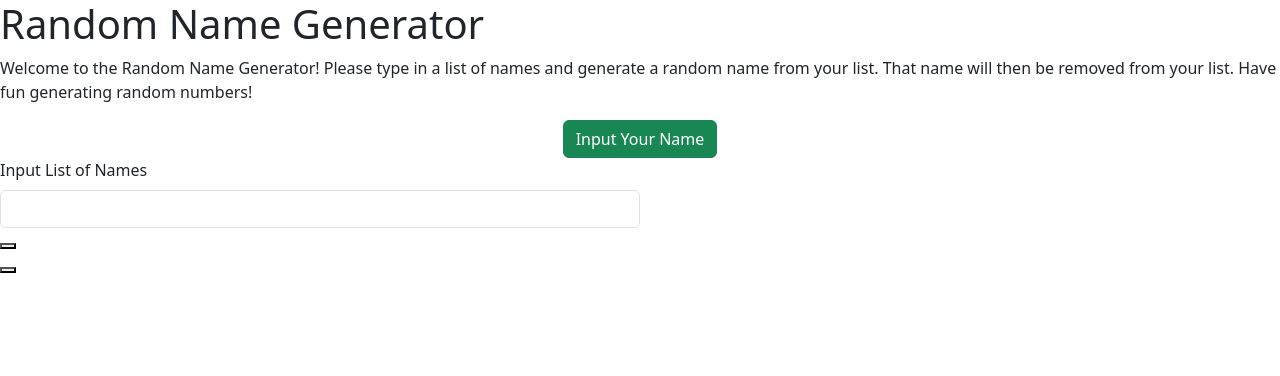
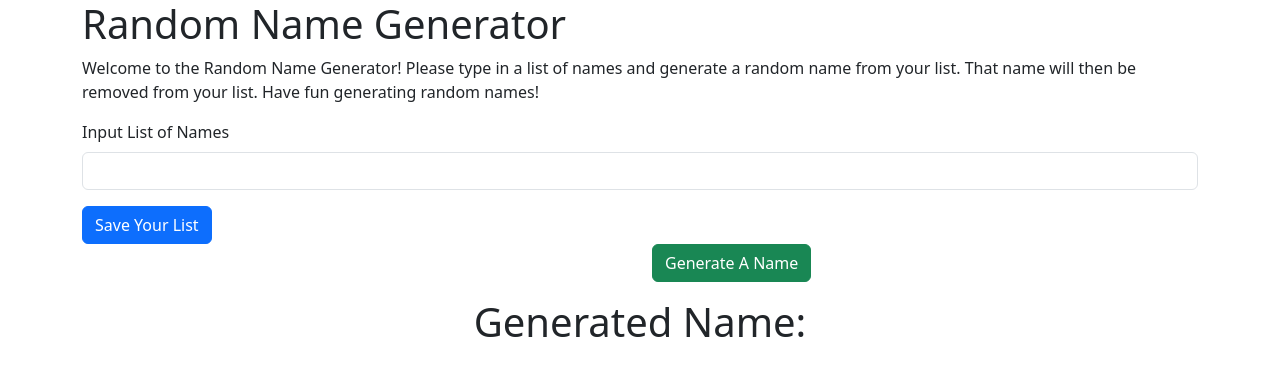
Before and after one commit to s-jaswal/Lucky-Me-Lottery, a plain HTML site: page index.html in a window 1280 px wide. Drawn offline with nearby package versions, Linux system fonts and the light colour scheme.

Commit message:
html finished

```diff
--- a/index.html
+++ b/index.html
@@ -13,34 +13,36 @@
 </head>
 
 <body>
-    <container>
+    <div class="container">
         <header>
             <h1>Random Name Generator </h1>
             <P>Welcome to the Random Name Generator! Please type in a list of names and generate a random name from your
-                list. That name will then be removed from your list. Have fun generating random numbers!</P>
+                list. That name will then be removed from your list. Have fun generating random names!</P>
         </header>
 
-        <div class="text-center">
-            <button onclick="nameInputBox()" class="btn btn-success">Input Your Name</button>
+        <div class="row align-items-center mb-3">
+            <div class="col">
+                <label for="nameInputBox" class="form-label">Input List of Names</label>
+                <input type="text" class="form-control" id="nameInputBox" placeholder="">
+            </div>
+        </div>
+        <div class="col"><button class="btn btn-primary" onclick="saveNames()">Save Your List</button></div>
     </div>
 
-        <div class="col-md-6">
-            <!-- User Input Total number of Ppl -->
-            <label for="numOfPeople" class="form-label">Input List of Names</label>
-            <input type="text" class="form-control" id="numOfPeople" placeholder="">
+    <div class="row align-items-center mb-3">
+        <div class="col" id="nameDisplayDiv"></div>
+        <div class="col"><button class="btn btn-success" onclick="selectRandomName()">Generate A Name</div>
     </div>
     </div>
 
-        <div>
-            <button id="nameDisplayDiv"></button>
+    <div class="row text-center">
+        <div class="col">
+            <h1>Generated Name: <span id="selectedNameDiv"></span></h1>
         </div>
-
-        <div>
-            <button id="randomDisplay"></button>
+    </div>
     </div>
 
 
-        <main></main>
     <footer>
         <!-- place footer here -->
     </footer>
```
Lines whose indentation alone changed are shown as unchanged.
